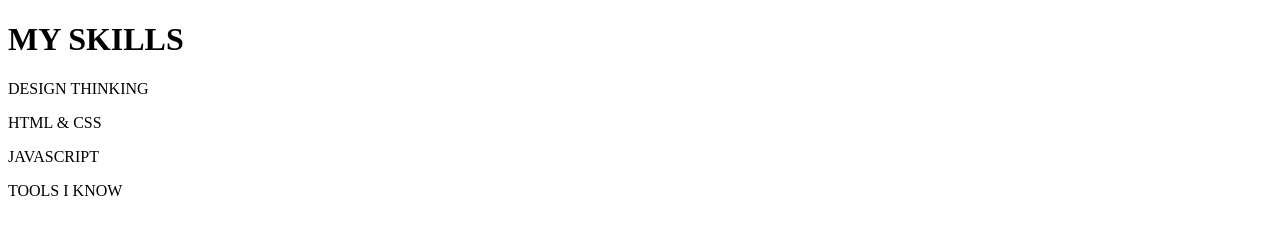
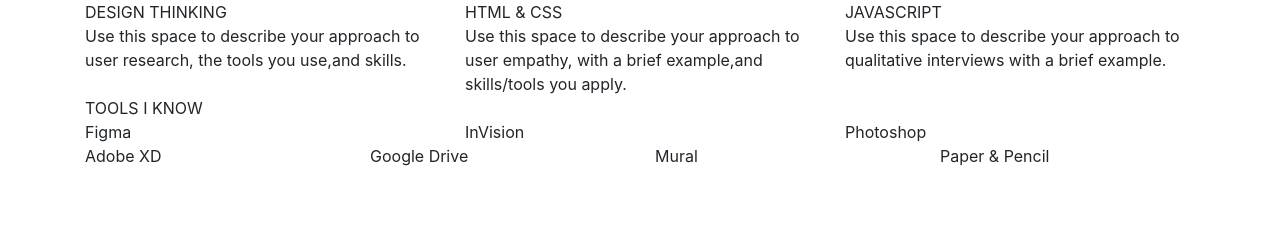
Before and after one commit to florsu/Bootstrap-Portfolio, a plain HTML site: page myskills.html in a window 1280 px wide. Drawn offline with nearby package versions, Linux system fonts and the light colour scheme.

Commit message:
create myskills.html

```diff
--- a/myskills.html
+++ b/myskills.html
@@ -1,15 +1,66 @@
 <!DOCTYPE html>
 <html>
-            <body>
+    <head>
+        <title>>Bootsrap-Portfolio: My Skills</title>
+        <!-- Bootsrap 4 CSS -->
+        <link rel="stylesheet" href="https://maxcdn.bootstrapcdn.com/bootstrap/4.0.0/css/bootstrap.min.css" integrity="sha384-Gn5384xqQ1aoWXA+058RXPxPg6fy4IWvTNh0E263XmFcJlSAwiGgFAW/dAiS6JXm" crossorigin="anonymous">
+        <!-- Override bootsrap CSS -->
+        <link rel="stylesheet" href="css/style.css">
+    </head>
+    <body>
+        <!-- Optional JavaScript -->
+        <!-- jQuery first, then Popper.js, then Bootstrap JS -->
+        <script src="https://code.jquery.com/jquery-3.2.1.slim.min.js" integrity="sha384-KJ3o2DKtIkvYIK3UENzmM7KCkRr/rE9/Qpg6aAZGJwFDMVNA/GpGFF93hXpG5KkN" crossorigin="anonymous"></script>
+        <script src="https://cdnjs.cloudflare.com/ajax/libs/popper.js/1.12.9/umd/popper.min.js" integrity="sha384-ApNbgh9B+Y1QKtv3Rn7W3mgPxhU9K/ScQsAP7hUibX39j7fakFPskvXusvfa0b4Q" crossorigin="anonymous"></script>
+        <script src="https://maxcdn.bootstrapcdn.com/bootstrap/4.0.0/js/bootstrap.min.js" integrity="sha384-JZR6Spejh4U02d8jOt6vLEHfe/JQGiRRSQQxSfFWpi1MquVdAyjUar5+76PVCmYl" crossorigin="anonymous"></script>
 
-            <h1>MY SKILLS</h1>
-            <p>DESIGN THINKING</p>
-            <p>HTML & CSS</p>
-            <p>JAVASCRIPT</p>
-
-            <p>TOOLS I KNOW</p>
+        <section>
+            <div class="container">
+                <div class="row">
+                  <div class="col-sm">
+                    DESIGN THINKING
+                  </div>
+                  <div class="col-sm">
+                    HTML & CSS
+                  </div>
+                  <div class="col-sm">
+                   JAVASCRIPT
+                  </div>
+                  <div class="container">
+                    <div class="row">
+                      <div class="col-sm">
+                        Use this space to describe your approach to user research, the tools you use,and skills.
+                      </div>
+                      <div class="col-sm">
+                        Use this space to describe your approach to user empathy, with a brief example,and skills/tools you apply.
+                      </div>
+                      <div class="col-sm">
+                        Use this space to describe your approach to qualitative interviews with a brief example.
+                      </div>
+                    </div>
+                  </div>
+                </div>
+            </div>
+            <div class="container">
+                <div class="row">
+                  <div class="col-sm-8">TOOLS I KNOW</div>
+                </div>
+                <div class="row">
+                  <div class="col-sm">Figma</div>
+                  <div class="col-sm">InVision</div>
+                  <div class="col-sm">Photoshop</div>
+                </div>
+                <div class="row">
+                 <div class="col-sm">Adobe XD</div>
+                 <div class="col-sm">Google Drive</div>
+                 <div class="col-sm">Mural</div>
+                 <div class="col-sm">Paper & Pencil</div>
+                </div>
+                </div>
+        </section>
 
 
 
-            </body>
+
+    </body>
 </html>
```
